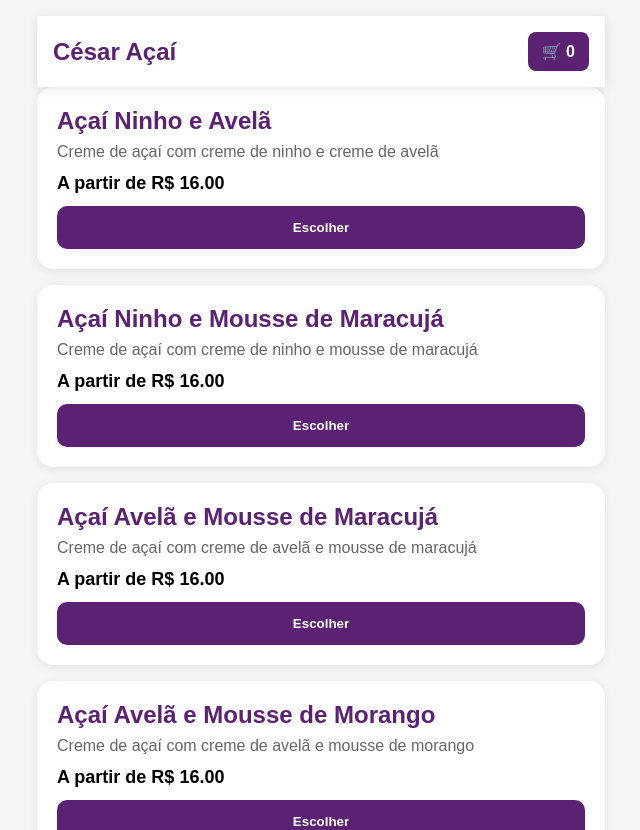
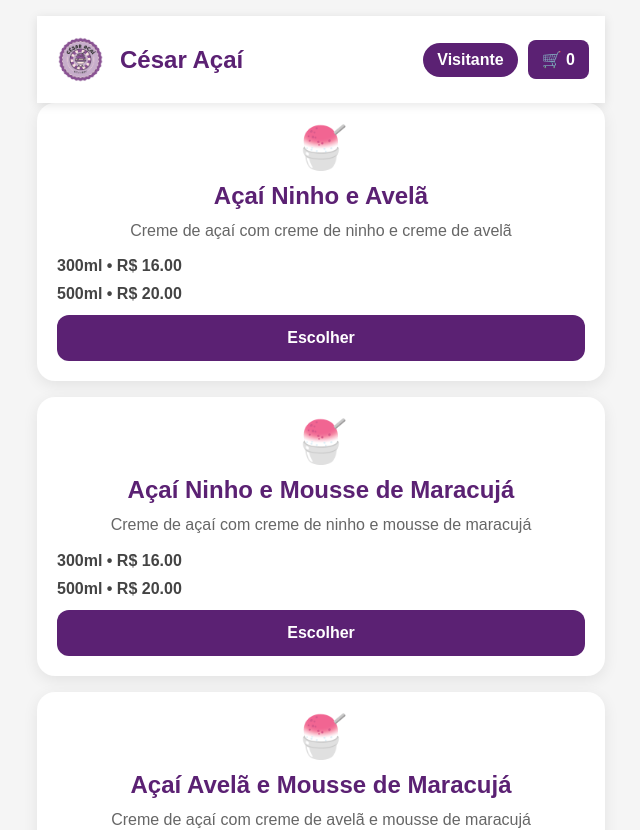
Before and after one commit to LCesarDev/CesarAcai-Cardapio, a React (Vite) app: page / in a window 1280 px wide. Shown: the top 830 px of the page, without its empty margins (319-959 px from the left). Built offline with nearby package versions, Linux system fonts and the light colour scheme.

Commit message:
Melhorias no carrinho, checkout e identificação de cliente

```diff
--- a/src/components/Header.jsx
+++ b/src/components/Header.jsx
@@ -1,15 +1,49 @@
 import { Link } from "react-router-dom";
-import { useContext } from "react";
+import { useContext, useEffect, useState } from "react";
 import { CartContext } from "../context/CartContext";
 import "../styles/Header.css";
+import logo from "../assets/logo.png";
 
 function Header() {
 
   const { cartItems } = useContext(CartContext);
 
+  const [cliente, setCliente] = useState(null);
+
+  useEffect(() => {
+    const clienteSalvo = localStorage.getItem("cliente_atual");
+
+    if (clienteSalvo) {
+      setCliente(JSON.parse(clienteSalvo));
+    }
+  }, []);
+
   return (
     <header className="header">
+
+      <div className="logo-area">
+  <img
+    src={logo}
+    alt="César Açaí"
+    className="logo"
+  />
+
   <h2>César Açaí</h2>
+</div>
+
+      <div className="header-right">
+
+        <div className="user-box">
+          {
+  cliente
+    ? cliente.nome
+        .trim()
+        .split(" ")
+        .slice(0, 2)
+        .join(" ")
+    : "Visitante"
+}
+        </div>
 
         <Link
           to="/carrinho"
@@ -17,6 +51,9 @@
         >
           🛒 {cartItems.length}
         </Link>
+
+      </div>
+
     </header>
   );
 }
--- a/src/components/ProductCard.jsx
+++ b/src/components/ProductCard.jsx
@@ -3,6 +3,10 @@
 function ProductCard({ produto, onEscolher }) {
   return (
     <div className="product-card">
+
+      <div className="product-icon">
+        🍧
+      </div>
 
       <h2>{produto.nome}</h2>
 
@@ -10,9 +14,11 @@
         {produto.descricao}
       </p>
 
-      <p className="price">
-        A partir de R$ {produto.tamanhos[0].preco.toFixed(2)}
-      </p>
+      <div className="sizes">
+        <span>300ml • R$ {produto.tamanhos[0].preco.toFixed(2)}</span>
+
+        <span>500ml • R$ {produto.tamanhos[1].preco.toFixed(2)}</span>
+      </div>
 
       <button onClick={onEscolher}>
         Escolher
--- a/src/context/CartContext.jsx
+++ b/src/context/CartContext.jsx
@@ -4,10 +4,29 @@
 
 export function CartProvider({ children }) {
 
-  const [cartItems, setCartItems] = useState(() => {
-    const saved = localStorage.getItem("cart");
-    return saved ? JSON.parse(saved) : [];
-  });
+const [cartItems, setCartItems] = useState(() => {
+
+  const ultimoPedido = localStorage.getItem("ultimoPedido");
+
+  if (ultimoPedido) {
+
+    const horasPassadas =
+      (Date.now() - Number(ultimoPedido))
+      / (1000 * 60 * 60);
+
+    if (horasPassadas > 12) {
+
+      localStorage.removeItem("cart");
+      localStorage.removeItem("ultimoPedido");
+
+      return [];
+    }
+  }
+
+  const saved = localStorage.getItem("cart");
+
+  return saved ? JSON.parse(saved) : [];
+});
 
   // 💾 salvar sempre que mudar o carrinho
   useEffect(() => {
--- a/src/pages/Checkout.jsx
+++ b/src/pages/Checkout.jsx
@@ -3,7 +3,7 @@
 
 function Checkout() {
 
-  const { cartItems } = useContext(CartContext);
+  const { cartItems, clearCart } = useContext(CartContext);
 
   const [nome, setNome] = useState("");
   const [telefone, setTelefone] = useState("");
@@ -12,9 +12,9 @@
   const [complemento, setComplemento] = useState("");
   const [pagamento, setPagamento] = useState("");
 
-  // ✔ Carregar cliente salvo
+  // 🟢 CARREGAR DADOS SALVOS (1 vez)
   useEffect(() => {
-    const clienteSalvo = localStorage.getItem("cliente");
+  const clienteSalvo = localStorage.getItem("cliente_atual");
 
   if (clienteSalvo) {
     const dados = JSON.parse(clienteSalvo);
@@ -27,33 +27,42 @@
   }
 }, []);
 
-  // ✔ Salvar automaticamente enquanto digita
+  // 🔵 SALVAR AUTOMATICAMENTE
   useEffect(() => {
-    localStorage.setItem(
-      "cliente",
-      JSON.stringify({
+
+  // só salva se tiver pelo menos nome ou telefone
+  if (!nome && !telefone) return;
+
+  const cliente = {
     nome,
     telefone,
     endereco,
     numero,
     complemento
-      })
-    );
+  };
+
+  localStorage.setItem("cliente_atual", JSON.stringify(cliente));
+
 }, [nome, telefone, endereco, numero, complemento]);
 
-  // ✔ Total do carrinho
+  // 💰 TOTAL CORRETO
   const total = cartItems.reduce(
     (acc, item) => acc + item.preco * item.quantidade,
     0
   );
 
-  // ✔ Enviar pedido WhatsApp
+  // 📲 ENVIAR PEDIDO
   const enviarPedido = () => {
+
+    if (cartItems.length === 0) {
+      alert("Seu carrinho está vazio!");
+      return;
+    }
 
     const itensPedido = cartItems
       .map(
         item =>
-          `• ${item.nome} - ${item.tamanho}ml - R$ ${item.preco.toFixed(2)}`
+          `• ${item.nome} - ${item.tamanho}ml x${item.quantidade} - R$ ${(item.preco * item.quantidade).toFixed(2)}`
       )
       .join("\n");
 
@@ -79,9 +88,9 @@
 
     const numeroLoja = "5531985082137";
 
-    const url = `https://wa.me/${numeroLoja}?text=${encodeURIComponent(mensagem)}`;
+    const url = `https://api.whatsapp.com/send?phone=${numeroLoja}&text=${encodeURIComponent(mensagem)}`;
 
-    window.open(url, "_blank");
+    window.location.href = url;
   };
 
   return (
@@ -93,10 +102,12 @@
       {cartItems.map((item, index) => (
         <div key={index}>
           <p>
-            {item.nome} - {item.tamanho}ml
+            {item.nome} - {item.tamanho}ml x{item.quantidade}
           </p>
 
-          <p>R$ {item.preco.toFixed(2)}</p>
+          <p>
+            R$ {(item.preco * item.quantidade).toFixed(2)}
+          </p>
         </div>
       ))}
 
--- a/src/pages/Home.jsx
+++ b/src/pages/Home.jsx
@@ -1,28 +1,20 @@
-import { useState, useContext } from "react";
-import { Link } from "react-router-dom";
-
-
+import { useState } from "react";
 import { produtos } from "../data/Produtos";
 import ProductCard from "../components/ProductCard";
 import ProductModal from "../components/ProductModal";
-import { CartContext } from "../context/CartContext";
 import Header from "../components/Header";
-
-
 import "../styles/Home.css";
 
 function Home() {
 
   const [produtoSelecionado, setProdutoSelecionado] = useState(null);
 
-  const { cartItems } = useContext(CartContext);
 
   return (
-
-
     <div className="home">
 
-       <Header />
+      <Header />
+
 
       {produtos.map(produto => (
         <ProductCard
@@ -32,14 +24,12 @@
         />
       ))}
 
-      {
-        produtoSelecionado && (
-          <ProductModal
-            produto={produtoSelecionado}
-            onClose={() => setProdutoSelecionado(null)}
-          />
-        )
-      }
+      {produtoSelecionado && (
+        <ProductModal
+          produto={produtoSelecionado}
+          onClose={() => setProdutoSelecionado(null)}
+        />
+      )}
 
     </div>
   );
--- a/src/styles/Header.css
+++ b/src/styles/Header.css
@@ -29,3 +29,29 @@
 
   font-weight: bold;
 }
+
+.header-right {
+  display: flex;
+  align-items: center;
+  gap: 10px;
+}
+
+.user-box {
+  background: #5b2173;
+  color: white;
+  padding: 8px 14px;
+  border-radius: 20px;
+  font-weight: bold;
+}
+
+.logo-area {
+  display: flex;
+  align-items: center;
+  gap: 12px;
+}
+
+.logo {
+  width: 55px;
+  height: 55px;
+  object-fit: contain;
+}
--- a/src/styles/Home.css
+++ b/src/styles/Home.css
@@ -5,3 +5,17 @@
 
   padding: 16px;
 }
+
+.top-bar {
+  display: flex;
+  justify-content: flex-end;
+  margin-bottom: 20px;
+}
+
+.user-box {
+  background: #5b2173;
+  color: white;
+  padding: 8px 14px;
+  border-radius: 20px;
+  font-weight: bold;
+}
--- a/src/styles/ProductCard.css
+++ b/src/styles/ProductCard.css
@@ -1,46 +1,63 @@
 .product-card {
   background: white;
-
-  border-radius: 16px;
-
+  border-radius: 18px;
   padding: 20px;
-
   margin-bottom: 16px;
 
-  box-shadow: 0 2px 10px rgba(0, 0, 0, 0.08);
+  box-shadow: 0 4px 15px rgba(0,0,0,.08);
+
+  transition: .2s;
+}
+
+.product-card:hover {
+  transform: translateY(-2px);
+}
+
+.product-icon {
+  font-size: 42px;
+  text-align: center;
+  margin-bottom: 10px;
 }
 
 .product-card h2 {
-  margin-bottom: 8px;
-
   color: #5b2173;
+  text-align: center;
+  margin-bottom: 10px;
 }
 
 .description {
   color: #666;
-
-  margin-bottom: 12px;
+  text-align: center;
+  margin-bottom: 15px;
+  line-height: 1.4;
 }
 
-.price {
-  font-size: 18px;
+.sizes {
+  display: flex;
+  justify-content: space-between;
+  margin-bottom: 15px;
   font-weight: bold;
-
-  margin-bottom: 12px;
+  color: #444;
 }
 
 .product-card button {
   width: 100%;
-
   padding: 14px;
 
   border: none;
-
-  border-radius: 10px;
+  border-radius: 12px;
 
   background: #5b2173;
-
   color: white;
 
   font-weight: bold;
+  font-size: 16px;
+
+  cursor: pointer;
+
+  transition: .2s;
 }
+
+.product-card button:hover {
+  opacity: .9;
+}
```
Also changed, not shown: src/assets/logo.png (added). Lines whose indentation alone changed are shown as unchanged.
